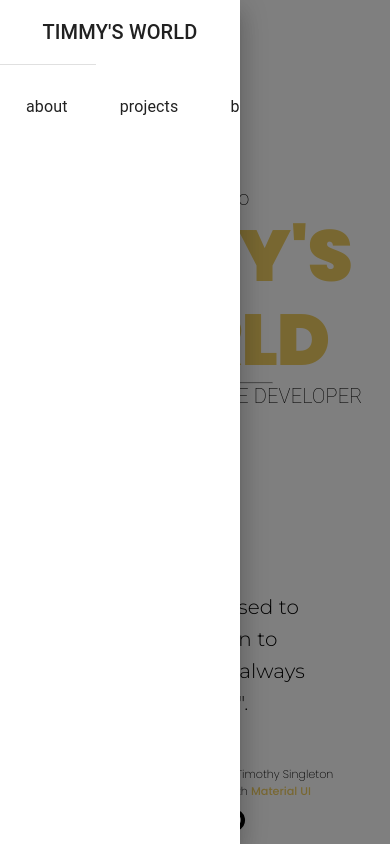
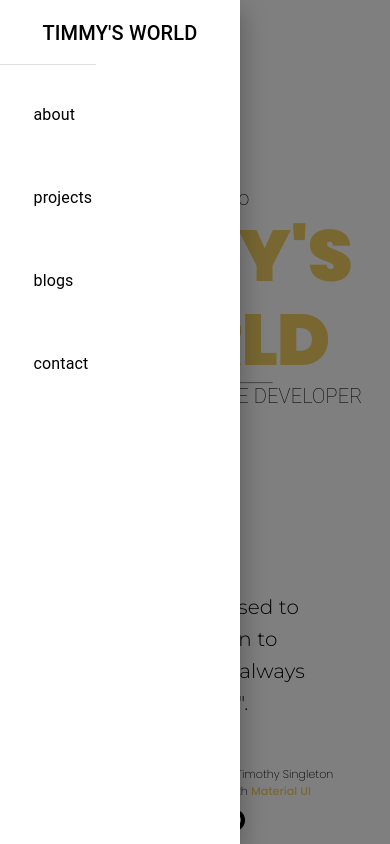
Before and after one commit to Timmysworld/Portfolio_Site, a React (Create React App) app: page / in a window 390 px wide. Both pictures are taken after a click on the button "open drawer". Built offline with nearby package versions, Linux system fonts and the light colour scheme.

Commit message:
fix mobile view appdrawer to link pages

```diff
--- a/src/components/Navbar.jsx
+++ b/src/components/Navbar.jsx
@@ -31,17 +31,27 @@ const drawer = (
 
     <Box onClick={handleDrawerToggle} sx={{ textAlign: 'center' }}>
     <Typography variant="h6" sx={{ my: 2 }}>
-        TIMMY'S WORLD
+        <Link className="nav-link" to={'/'}>
+            TIMMY'S WORLD
+        </Link>
     </Typography>
     <Divider />
-    <List>
-        {pages.map((item) => (
+    <List
+    sx={{
+        display: 'flex',
+        flexDirection: 'column'
+        }}>
+        {pages.map((page) => (
             <ListItem
-            key={item} disablePadding
-            onClick={() =>(item)} >
+            key={page}
+            disablePadding
+            >
                 <ListItemButton
-                sx={{ textAlign: 'center' }}>
-                <ListItemText primary={item} />
+                sx={{
+                    textAlign: 'center'
+                }}>
+                <Link className='nav-link' to={`/${page}`}>
+                <ListItemText primary={page}/></Link>
                 </ListItemButton>
             </ListItem>
         ))}
```
